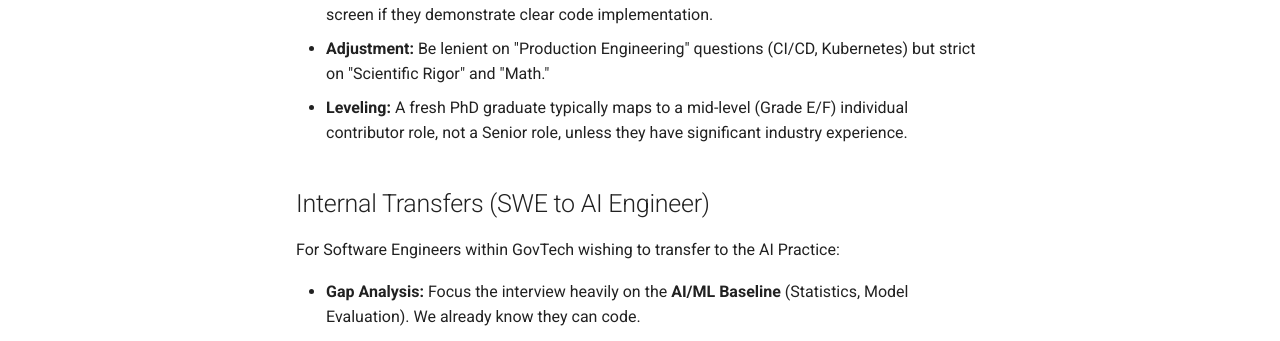
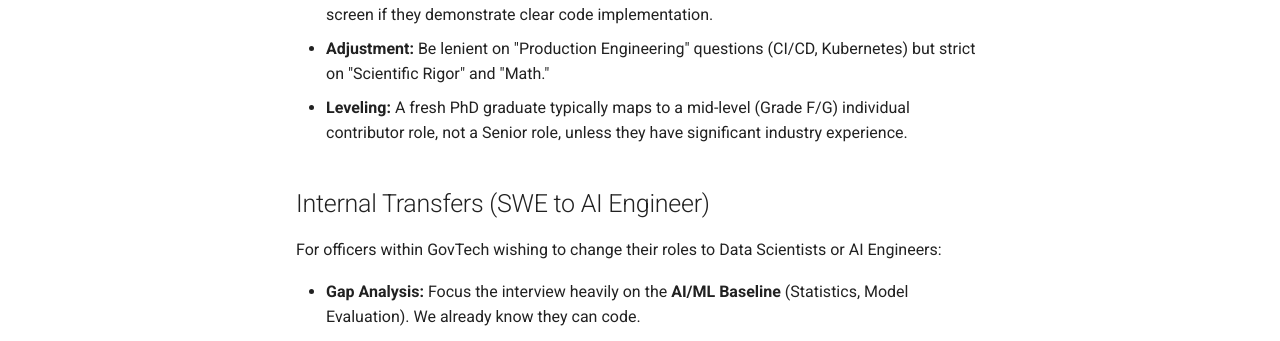
Before and after one commit to aipracticegovsg/ai-practice-site, an MkDocs documentation site: the page built from profession/ai-practice-profession/interview-process/special-considerations.md, in a window 1280 px wide and 1153 px high. Shown: the part 486-827 px from the top of the window. Built offline with MkDocs 1.6.1 and Material for MkDocs 9.7.7, drawn with Linux system fonts in a browser that asks for light colours; comment, search, counter and statistics services are not loaded.

```diff
--- a/profession/ai-practice-profession/interview-process/special-considerations.md
+++ b/profession/ai-practice-profession/interview-process/special-considerations.md
@@ -10,11 +10,11 @@
 
 -   **Portfolio:** Published papers (NeurIPS, ICLR, CVPR) can replace portions of the technical screen if they demonstrate clear code implementation.
 -   **Adjustment:** Be lenient on "Production Engineering" questions (CI/CD, Kubernetes) but strict on "Scientific Rigor" and "Math."
--   **Leveling:** A fresh PhD graduate typically maps to a mid-level (Grade E/F) individual contributor role, not a Senior role, unless they have significant industry experience.
+-   **Leveling:** A fresh PhD graduate typically maps to a mid-level (Grade F/G) individual contributor role, not a Senior role, unless they have significant industry experience.
 
 ## Internal Transfers (SWE to AI Engineer)
 
-For Software Engineers within GovTech wishing to transfer to the AI Practice:
+For officers within GovTech wishing to change their roles to Data Scientists or AI Engineers:
 
 -   **Gap Analysis:** Focus the interview heavily on the **AI/ML Baseline** (Statistics, Model Evaluation). We already know they can code.
 -   **Apprenticeship:** We offer a specialized "Conversion & Apprenticeship" track (referenced in Slide 2) for internal talent. If they show high potential but lack specific ML depth, consider hiring with a conditional training plan.
```
Also changed, not shown: profession/ai-practice-profession/interview-process/implementation.md (+4 -1 lines).
